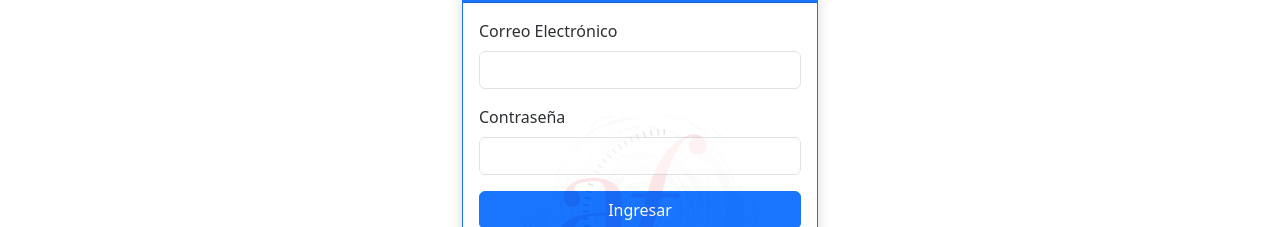
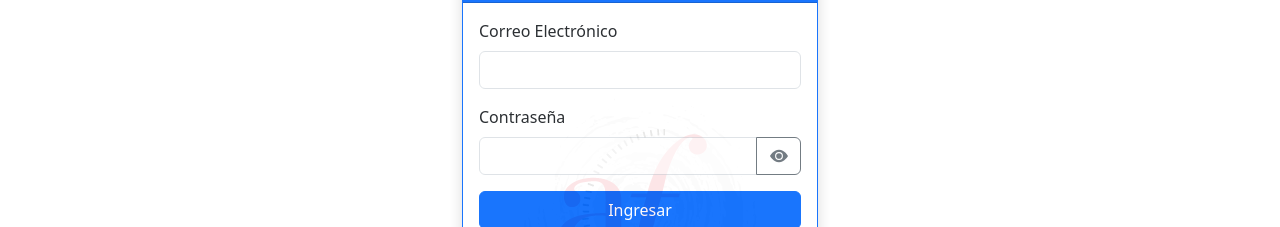
Before and after one commit to MatiasCortez-git/SG_Club_Ajedrez, a React (Vite) app in the folder frontend/: page /login in a window 1280 px wide. Shown: the part 161-388 px from the top of the page. Built offline with nearby package versions, Linux system fonts and the light colour scheme.

Commit message:
feat: retoques finales de UI, UX y configuración administrativa

```diff
--- a/frontend/src/components/Login.jsx
+++ b/frontend/src/components/Login.jsx
@@ -5,6 +5,7 @@
   const [username, setUsername] = useState('');
   const [password, setPassword] = useState('');
   const [error, setError] = useState('');
+  const [mostrarPassword, setMostrarPassword] = useState(false);
 
   const handleLogin = async (e) => {
     e.preventDefault();
@@ -50,7 +51,37 @@
                 </div>
                 <div className="mb-3">
                   <label className="form-label">Contraseña</label>
-                  <input type="password" className="form-control" value={password} onChange={(e) => setPassword(e.target.value)} required />
+                 <div className="input-group">
+                    <input
+                      type={mostrarPassword ? "text" : "password"}
+                      className="form-control"
+                      value={password}
+                      onChange={(e) => setPassword(e.target.value)}
+                      required
+                    />
+                    <button
+                      className="btn btn-outline-secondary d-flex align-items-center justify-content-center"
+                      type="button"
+                      onClick={() => setMostrarPassword(!mostrarPassword)}
+                      title={mostrarPassword ? "Ocultar contraseña" : "Mostrar contraseña"}
+                      style={{ width: '45px' }}
+                    >
+                      {mostrarPassword ? (
+                        /* Ícono de Ojo Tachado (SVG nativo) */
+                        <svg xmlns="http://www.w3.org/2000/svg" width="18" height="18" fill="currentColor" viewBox="0 0 16 16">
+                          <path d="M13.359 11.238C15.06 9.72 16 8 16 8s-3-5.5-8-5.5a7 7 0 0 0-2.79.588l.77.771A6 6 0 0 1 8 3.5c2.12 0 3.879 1.168 5.168 2.457A13 13 0 0 1 14.828 8q-.086.13-.195.288c-.335.48-.83 1.12-1.465 1.755q-.247.248-.517.486z"/>
+                          <path d="M11.297 9.176a3.5 3.5 0 0 0-4.474-4.474l.823.823a2.5 2.5 0 0 1 2.829 2.829zm-2.943 1.299.822.822a3.5 3.5 0 0 1-4.474-4.474l.823.823a2.5 2.5 0 0 0 2.829 2.829"/>
+                          <path d="M3.35 5.47q-.27.24-.518.487A13 13 0 0 0 1.172 8l.195.288c.335.48.83 1.12 1.465 1.755C4.121 11.332 5.881 12.5 8 12.5c.716 0 1.39-.133 2.02-.36l.77.772A7 7 0 0 1 8 13.5C3 13.5 0 8 0 8s.939-1.721 2.641-3.238l.708.709zm10.296 8.884-12-12 .708-.708 12 12z"/>
+                        </svg>
+                      ) : (
+                        /* Ícono de Ojo Abierto (SVG nativo) */
+                        <svg xmlns="http://www.w3.org/2000/svg" width="18" height="18" fill="currentColor" viewBox="0 0 16 16">
+                          <path d="M10.5 8a2.5 2.5 0 1 1-5 0 2.5 2.5 0 0 1 5 0"/>
+                          <path d="M0 8s3-5.5 8-5.5S16 8 16 8s-3 5.5-8 5.5S0 8 0 8m8 3.5a3.5 3.5 0 1 0 0-7 3.5 3.5 0 0 0 0 7"/>
+                        </svg>
+                      )}
+                    </button>
+                  </div>
                 </div>
                 <button type="submit" className="btn btn-primary w-100">Ingresar</button>
               </form>
--- a/frontend/src/components/VistaCaja.jsx
+++ b/frontend/src/components/VistaCaja.jsx
@@ -203,8 +203,8 @@
             <div className="card-body">
               <form onSubmit={handleGenerarCuota}>
                 <div className="mb-3">
-                  <label className="form-label">Periodo (Ej: 2026-09)</label>
-                  <input type="text" className="form-control" value={periodo} onChange={(e) => setPeriodo(e.target.value)} placeholder="AAAA-MM" required />
+                  <label className="form-label">Periodo </label>
+                  <input type="month" className="form-control" value={periodo} onChange={(e) => setPeriodo(e.target.value)} required />
                 </div>
                 <button type="submit" className="btn btn-primary w-100" disabled={!idAlumno}>Generar Cuota</button>
               </form>
```
